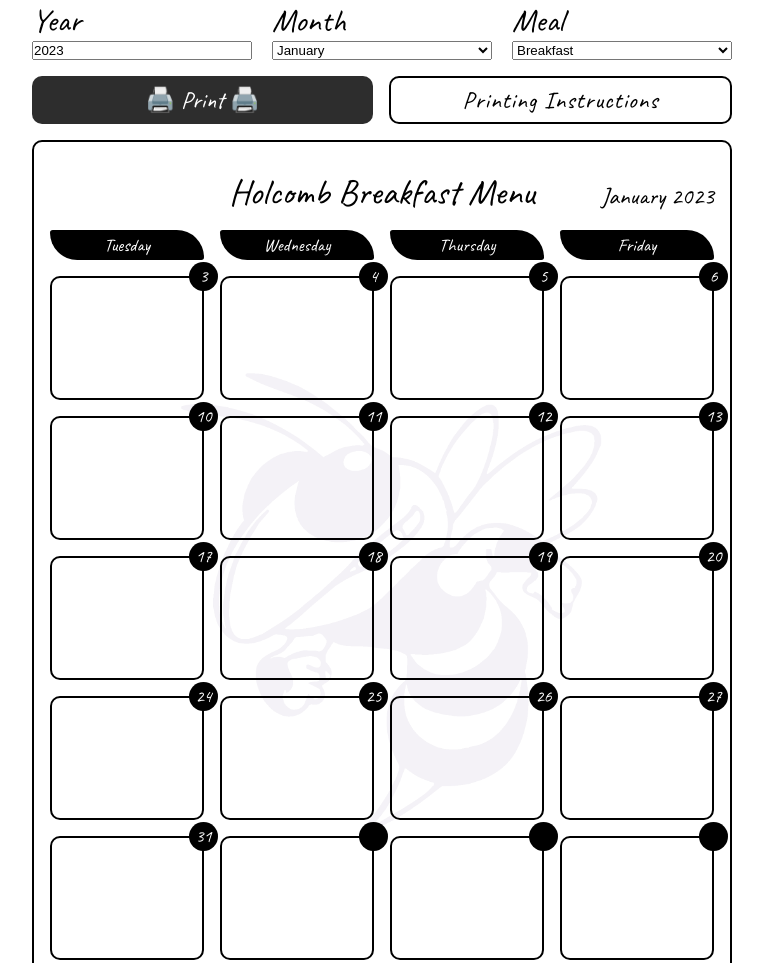
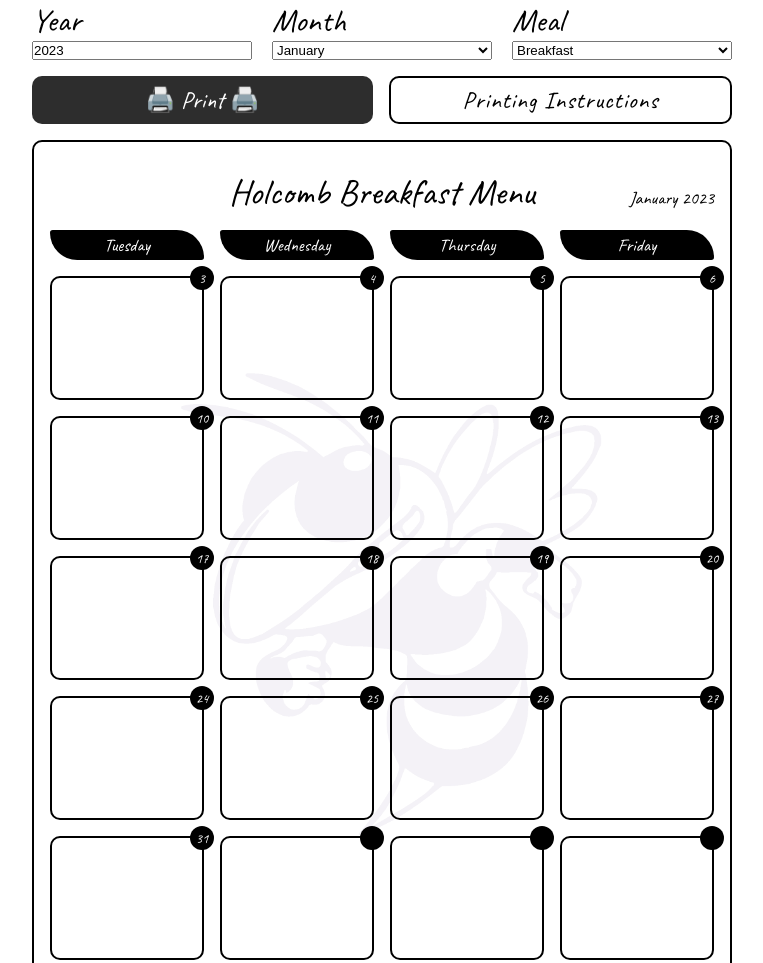
Before and after one commit to rychersky/school-menu, a plain HTML site: page index.html in a window 1280 px wide. Shown: the top 963 px of the page, without its empty margins (258-1021 px from the left). Drawn offline with Linux system fonts and the light colour scheme.

Commit message:
font changes

```diff
--- a/main.scss
+++ b/main.scss
@@ -112,7 +112,7 @@ div.calendar {
 
     p.calendar-month-year {
       grid-area: date;
-      font-size: 24px;
+      font-size: 18px;
       justify-content: flex-end;
     }
   }
@@ -159,17 +159,17 @@ div.calendar {
 
       p.day-number {
         position: absolute;
-        top: -1rem;
-        right: -1rem;
+        top: -12px;
+        right: -12px;
         background-color: black;
         border-radius: 50%;
-        height: 1.8rem;
-        width: 1.8rem;
+        height: 1.5rem;
+        width: 1.5rem;
         display: flex;
         justify-content: center;
         align-items: center;
         color: white;
-        font-size: 18px;
+        font-size: 14px;
       }
 
       div.day-content {
```
Also changed, not shown: main.css.
